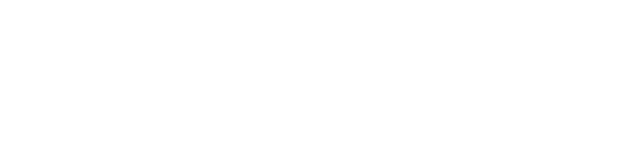
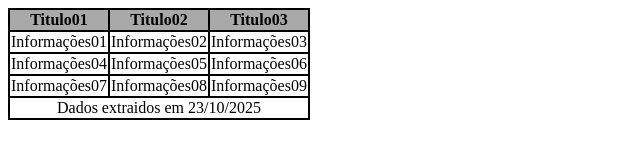
Before and after one commit to Helena-Rosa/tabelas_html-helena, a website: page index.html in a window 1280 px wide. Shown: the whole page, without its empty margins (0-640 px from the left). Drawn offline with Linux system fonts and the light colour scheme.

Commit message:
pedidos e produtos

```diff
--- a/index.html
+++ b/index.html
@@ -4,8 +4,61 @@
     <meta charset="UTF-8">
     <meta name="viewport" content="width=device-width, initial-scale=1.0">
     <title>Estudos sobre tabelas</title>
+
+    <style>
+        table, th, td{
+            border: 2px solid black;
+            border-collapse: collapse;
+        }
+
+        th{
+            background: #a9a9a9;
+        }
+
+        .alinhamento{
+            text-align: center;
+        }
+
+    </style>
+
+
+
+
 </head>
 <body>
+    <table>
+        <thead>
+            <tr>
+                <th>Titulo01</th>
+                <th>Titulo02</th>
+                <th>Titulo03</th>
+            </tr>
+        </thead>
+        <tbody>
+            <tr>
+                <td>Informações01</td>
+                <td>Informações02</td>
+                <td>Informações03</td>
 
+            </tr>
+            <tr>
+                <td>Informações04</td>
+                <td>Informações05</td>
+                <td>Informações06</td>
+
+            </tr>
+            <tr>
+                <td>Informações07</td>
+                <td>Informações08</td>
+                <td>Informações09</td>
+
+            </tr>
+        </tbody>
+        <tfoot>
+            <tr >
+                <td colspan="3" class="alinhamento">Dados extraidos em 23/10/2025</td>
+            </tr>
+        </tfoot>
+    </table>
 </body>
 </html>
```
Also changed, not shown: pedidos/pedidos.css (added), pedidos/pedidos.html (added), produtos/tab-produtos-clientes-fidelidade.css (added), produtos/tab-produtos-clientes-fidelidade.html (added).
